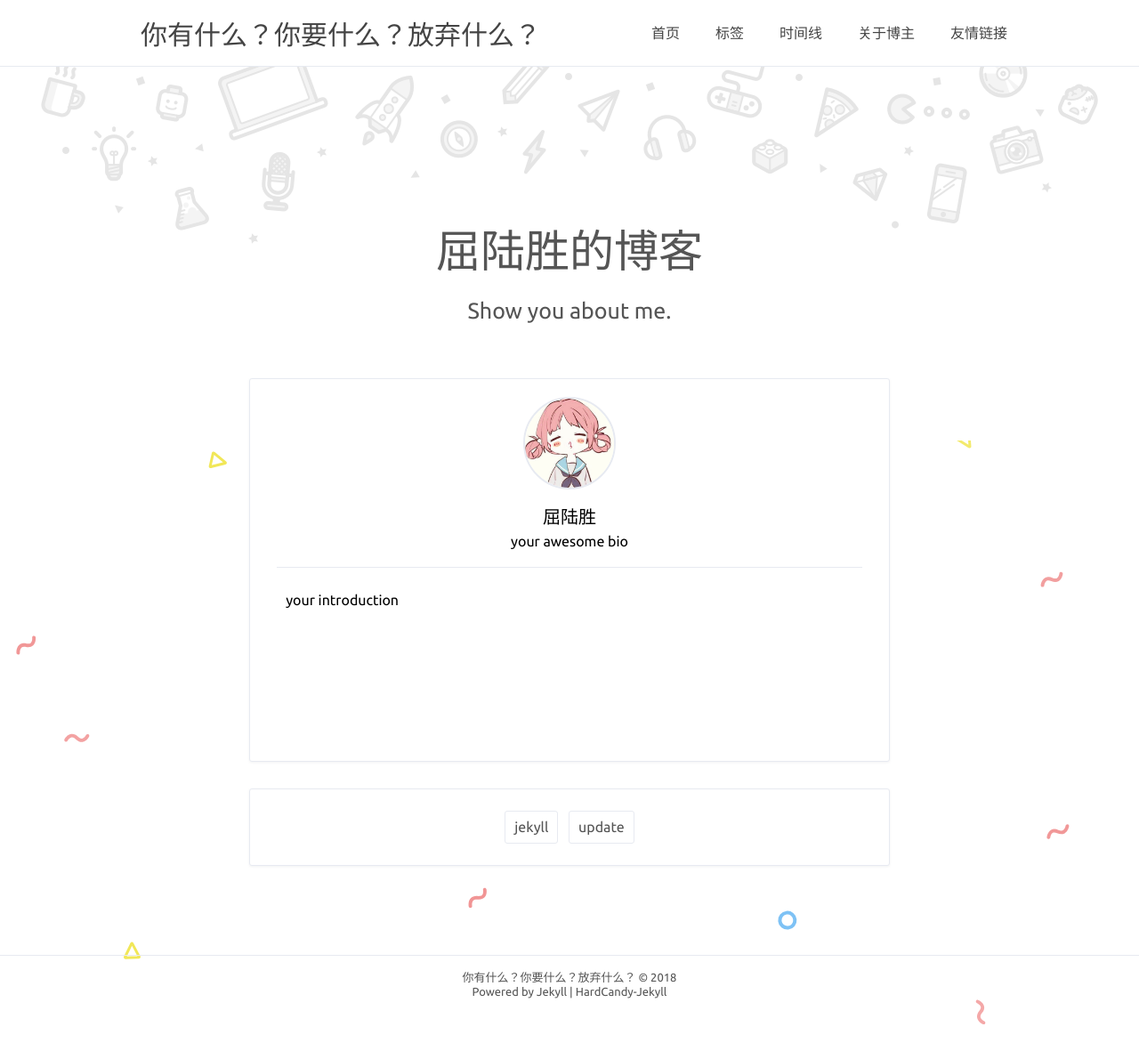
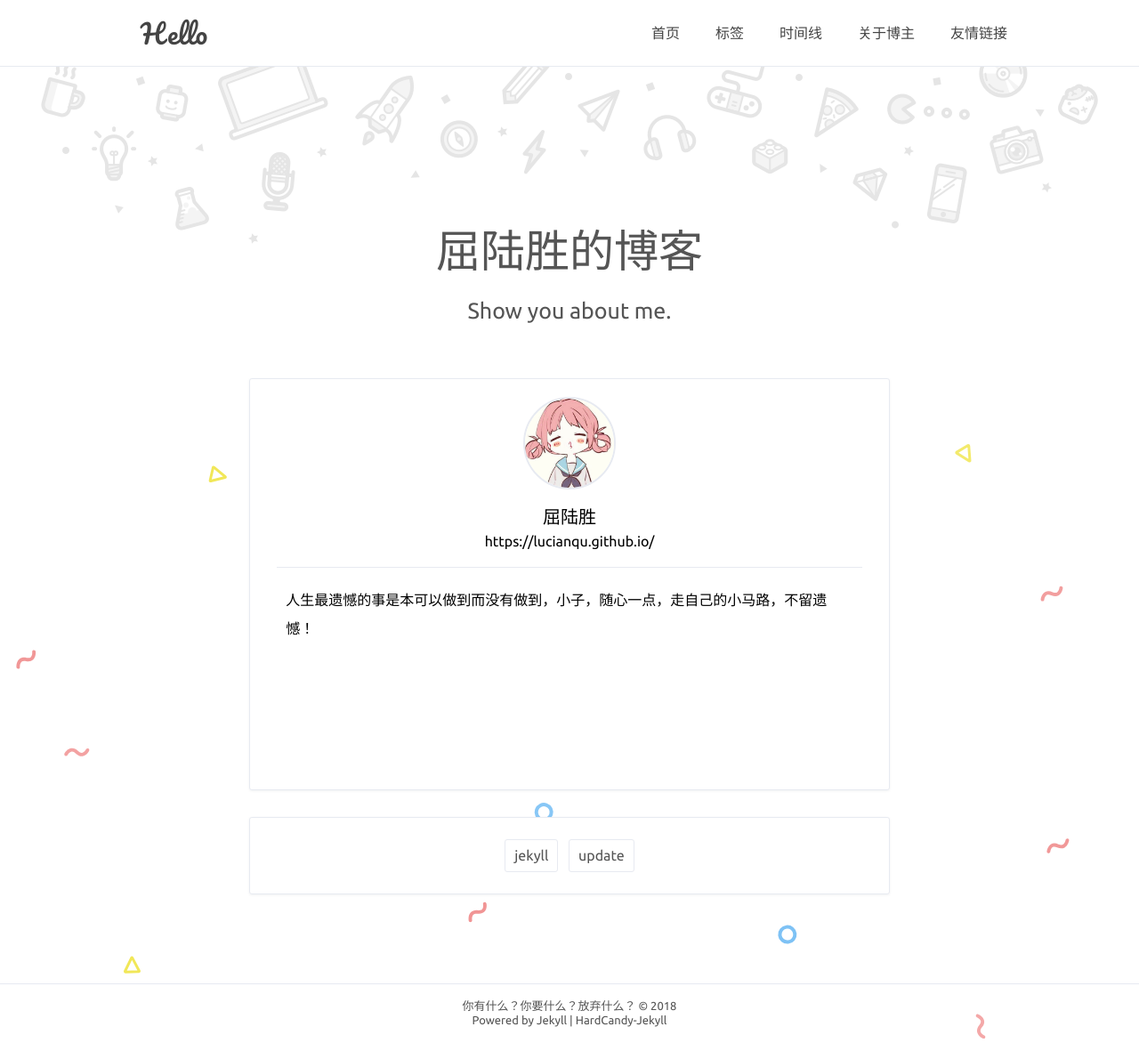
Before and after one commit to LucianQu/LucianQu.github.io, a Jekyll site: the page built from about.html, in a window 1280 px wide. Shown: the whole page at 89% size. Built offline with Jekyll 4.4.1, drawn with Linux system fonts in a browser that asks for light colours; comment, search, counter and statistics services are not loaded; before the commit the page ends 1149 px from its top, so only the background shows below that.

Commit message:
Update _config.yml

```diff
--- a/_config.yml
+++ b/_config.yml
@@ -16,10 +16,10 @@ nav: # 最佳体验 六个标签 且最好每个标签不超过4中文字
 author: true
 name: '屈陆胜'
 NickName: 'Lucian'
-webtitle: '你有什么？你要什么？放弃什么？'
-bio: 'your awesome bio'
+webtitle: 'Hello'
+bio: 'https://lucianqu.github.io/'
 about: true
-aboutyou: 'your introduction'
+aboutyou: '人生最遗憾的事是本可以做到而没有做到，小子，随心一点，走自己的小马路，不留遗憾！'
 portraits: '/assets/profile.jpeg' # your portraits image file path
 
 # SNS
```
